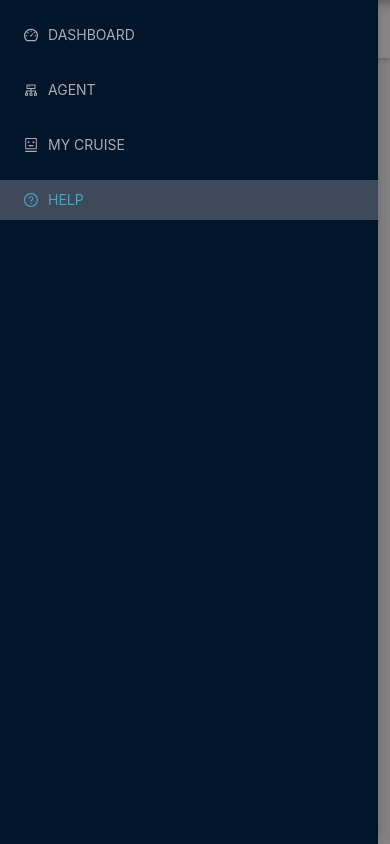
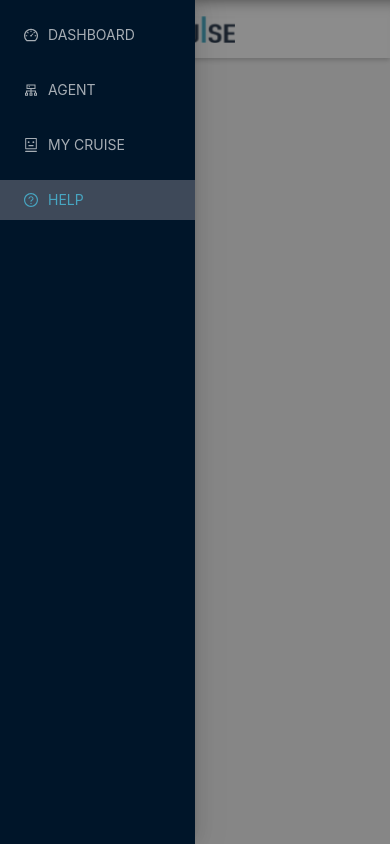
Before and after one commit to kgpoj/cruise, a React (Create React App) app: page /help in a window 390 px wide. Both pictures are taken after a click on the button 21 px from the left and 26 px from the top of the page. Built offline with nearby package versions, Linux system fonts and the light colour scheme.

Commit message:
fix: fix drawer width in mobile

```diff
--- a/src/components/CruiseMain/components/CruiseMenu/index.tsx
+++ b/src/components/CruiseMain/components/CruiseMenu/index.tsx
@@ -38,6 +38,10 @@ const StyledDrawer = styled(Drawer)`
   }
 `;
 
+const drawerContentWrapperStyle = {
+  maxWidth: '50vw',
+};
+
 const CruiseMenu = (): JSX.Element => {
   const [open, setOpen] = useState(false);
   const showDrawer = (): void => {
@@ -65,6 +69,7 @@ const CruiseMenu = (): JSX.Element => {
         onClose={onClose}
         open={open}
         data-testid="drawer"
+        contentWrapperStyle={drawerContentWrapperStyle}
       >
         <MenuContent />
       </StyledDrawer>
```
